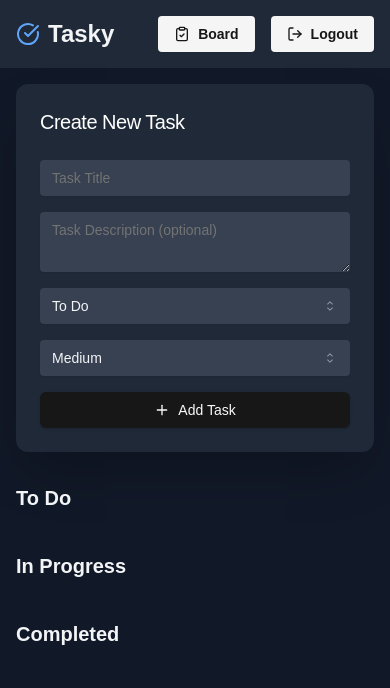
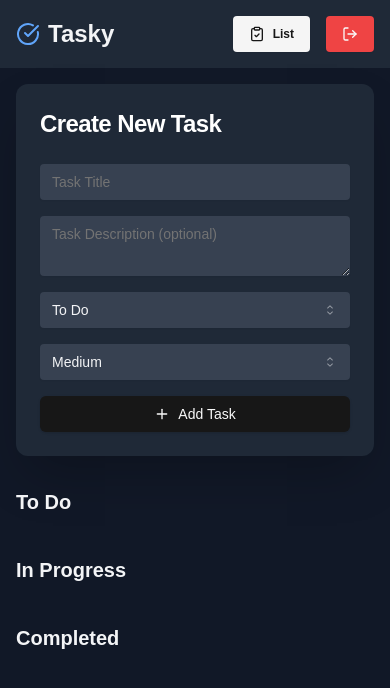
Before and after one commit to poswalsameer/tasky, a Next.js app in the folder tasky/: page /kanban-board in a window 390 px wide. Shown: the top 688 px of the page. Built offline with nearby package versions, Linux system fonts and the light colour scheme.

Commit message:
completed with the app, now next step is responsiveness

```diff
--- a/tasky/src/app/kanban-board/page.tsx
+++ b/tasky/src/app/kanban-board/page.tsx
@@ -159,7 +159,7 @@ function Page() {
         <Draggable key={task.id} draggableId={task.id.toString()} index={index}>
           {(provided) => (
             <Card
-              className="bg-gray-700 bg-opacity-40 border-none my-5 p-4 rounded-md shadow-md"
+              className="bg-gray-700 bg-opacity-40 border-none my-5 p-4 rounded-md shadow-md transition-all ease-in delay-75 hover:-translate-y-1"
               ref={provided.innerRef}
               {...provided.draggableProps}
               {...provided.dragHandleProps}
@@ -206,20 +206,19 @@ function Page() {
         <div className="container mx-auto flex gap-x-4 justify-end">
           <Button
             variant="secondary"
-            className="rounded-sm font-semibold"
+            className="rounded-sm text-xs font-bold"
             onClick={routeToTaskPage}
           >
             <ClipboardCheck className="mr-2 h-4 w-4" />
-            Board
+            List
           </Button>
 
           <Button
-            variant="secondary"
+            variant="destructive"
             className="rounded-sm font-semibold"
             onClick={handleLogout}
           >
-            <LogOut className="mr-2 h-4 w-4" />
-            Logout
+            <LogOut className=" h-4 w-4" />
           </Button>
         </div>
       </nav>
@@ -228,7 +227,7 @@ function Page() {
         {/* Create task component */}
         <Card className="mb-8 bg-gray-800 border-none shadow-2xl">
           <CardHeader>
-            <CardTitle className="text-white font-medium text-xl">
+            <CardTitle className="text-white font-bold text-2xl">
               Create New Task
             </CardTitle>
           </CardHeader>
@@ -240,7 +239,7 @@ function Page() {
                 placeholder="Task Title"
                 value={newTask.title}
                 onChange={handleInputChange}
-                className="bg-gray-700 text-gray-100 border-none rounded-sm "
+                className="bg-gray-700 text-gray-100 border-none rounded-sm transition-all ease-out delay-75 focus:bg-gray-900 "
                 required
               />
               <Textarea
@@ -248,14 +247,14 @@ function Page() {
                 placeholder="Task Description (optional)"
                 value={newTask.description}
                 onChange={handleInputChange}
-                className="bg-gray-700 text-gray-100 border-none rounded-sm"
+                className="bg-gray-700 text-gray-100 border-none rounded-sm transition-all ease-out delay-75 focus:bg-gray-900"
               />
               <Select
                 name="status"
                 value={newTask.status}
                 onValueChange={(value) => handleSelectChange("status", value)}
               >
-                <SelectTrigger className="bg-gray-700 text-gray-100 border-none rounded-sm">
+                <SelectTrigger className="bg-gray-700 text-gray-100 border-none rounded-sm focus:bg-gray-900">
                   <SelectValue placeholder="Status" />
                 </SelectTrigger>
                 <SelectContent>
@@ -269,7 +268,7 @@ function Page() {
                 value={newTask.priority}
                 onValueChange={(value) => handleSelectChange("priority", value)}
               >
-                <SelectTrigger className="bg-gray-700 text-gray-100 border-none rounded-sm">
+                <SelectTrigger className="bg-gray-700 text-gray-100 border-none rounded-sm focus:bg-gray-900">
                   <SelectValue placeholder="Priority" />
                 </SelectTrigger>
                 <SelectContent>
@@ -298,10 +297,6 @@ function Page() {
                   {provided.placeholder}
                 </div>
               )}
-              {/* <div>
-                    <h2 className="text-xl font-bold mb-4">To Do</h2>
-                    {renderTasks("To Do")}
-                </div> */}
             </Droppable>
 
             {/* IN PROGRESS TASKS */}
@@ -313,10 +308,6 @@ function Page() {
                   {provided.placeholder}
                 </div>
               )}
-              {/* <div>
-                    <h2 className="text-xl font-bold mb-4">In Progress</h2>
-                    {renderTasks("In Progress")}
-                </div> */}
             </Droppable>
 
             {/* COMPLETED TASKS */}
@@ -328,44 +319,8 @@ function Page() {
                   {provided.placeholder}
                 </div>
               )}
-              {/* <div>
-                  <h2 className="text-xl font-bold mb-4">Completed</h2>
-                  {renderTasks("Completed")}
-              </div> */}
             </Droppable>
 
-            {/* {columns.map((column) => (
-                      <div key={column.title} className="bg-gray-800 rounded-lg p-4">
-                          <h2 className="text-xl font-semibold mb-4 text-blue-300 flex items-center">
-                          <span className={`w-4 h-4 rounded-full mr-2 ${column.color}`}></span>
-                          {column.title}
-                          </h2>
-                          <div className="space-y-4">
-                          {groupedTasks[column.title].map((task) => (
-                              <Card key={task.id} className="bg-gray-700 p-4 rounded-lg shadow-md">
-                              <div className="flex justify-between items-start mb-2">
-                                  <h3 className="text-lg font-medium text-blue-200">{task.title}</h3>
-                                  <div className="flex items-center space-x-2">
-                                  <Badge className={`${priorityColors[task.priority]} hover:${priorityColors[task.priority]} rounded-sm font-semibold text-xs text-black`}>
-                                      {task.priority}
-                                  </Badge>
-                                  <Button
-                                      variant="ghost"
-                                      size="icon"
-                                      onClick={() => handleDeleteTask(task.id)}
-                                      className="h-8 w-8 text-gray-400 hover:text-red-400"
-                                  >
-                                      <Trash2 className="h-4 w-4" />
-                                      <span className="sr-only">Delete task</span>
-                                  </Button>
-                                  </div>
-                              </div>
-                              <p className="text-sm text-gray-400">{task.description}</p>
-                              </Card>
-                          ))}
-                          </div>
-                      </div>
-                      ))} */}
           </div>
         </DragDropContext>
       </main>
--- a/tasky/src/app/tasks/page.tsx
+++ b/tasky/src/app/tasks/page.tsx
@@ -6,7 +6,7 @@ import { Input } from "@/components/ui/input"
 import { Textarea } from "@/components/ui/textarea"
 import { Select, SelectContent, SelectItem, SelectTrigger, SelectValue } from "@/components/ui/select"
 import { Card, CardContent, CardHeader, CardTitle } from "@/components/ui/card";
-import { LogOut, Plus, Trash2, PencilIcon, ClipboardCheck, CheckCircle  } from "lucide-react";
+import { LogOut, Plus, Trash2, PencilIcon, ClipboardCheck, CheckCircle, Columns3  } from "lucide-react";
 import { signOut } from "next-auth/react";
 import { useRouter } from "next/navigation"
 
@@ -103,14 +103,15 @@ export default function TaskManager() {
           <div className="container mx-auto flex gap-x-4 justify-end">
 
             <Button variant="secondary"
-            className="rounded-sm font-semibold" onClick={routeToKanbanBoard}>
-              <ClipboardCheck className="mr-2 h-4 w-4" />
+            className="rounded-sm text-xs font-bold" onClick={routeToKanbanBoard}>
+              <Columns3 className="mr-2 h-4 w-4" />
               Board
             </Button>
 
-            <Button variant="secondary" className="rounded-sm font-semibold" onClick={handleLogout}>
-              <LogOut className="mr-2 h-4 w-4" />
-              Logout
+            <Button
+              variant="destructive"
+              className="rounded-sm font-semibold" onClick={handleLogout}>
+              <LogOut className="h-4 w-4" />
             </Button>
           </div>
         </nav>
@@ -121,7 +122,7 @@ export default function TaskManager() {
           {/* Create task form */}
           <Card className="mb-8 bg-gray-900 border-none shadow-2xl">
             <CardHeader>
-              <CardTitle className="text-white font-semibold text-xl">Create New Task</CardTitle>
+              <CardTitle className="text-white font-bold text-2xl">Create New Task</CardTitle>
             </CardHeader>
             <CardContent>
               <form onSubmit={handleCreateTask} className="space-y-4">
@@ -131,7 +132,7 @@ export default function TaskManager() {
                   placeholder="Task Title"
                   value={newTask.title}
                   onChange={handleInputChange}
-                  className="bg-gray-700 text-gray-100 border-none rounded-sm"
+                  className="bg-gray-700 text-gray-100 border-none rounded-sm transition-all ease-out delay-75 focus:bg-gray-950"
                   required
                 />
                 <Textarea
@@ -139,10 +140,10 @@ export default function TaskManager() {
                   placeholder="Task Description (optional)"
                   value={newTask.description}
                   onChange={handleInputChange}
-                  className="bg-gray-700 border-none text-gray-100 rounded-sm"
+                  className="bg-gray-700 border-none text-gray-100 rounded-sm transition-all ease-out delay-75 focus:bg-gray-950"
                 />
                 <Select name="status" value={newTask.status} onValueChange={(value) => handleSelectChange("status", value)}>
-                  <SelectTrigger className="bg-gray-700 text-gray-100 border-none rounded-sm">
+                  <SelectTrigger className="bg-gray-700 text-gray-100 border-none rounded-sm focus:bg-gray-950">
                     <SelectValue placeholder="Status" />
                   </SelectTrigger>
                   <SelectContent>
@@ -152,7 +153,7 @@ export default function TaskManager() {
                   </SelectContent>
                 </Select>
                 <Select name="priority" value={newTask.priority} onValueChange={(value) => handleSelectChange("priority", value)}>
-                  <SelectTrigger className="bg-gray-700 text-gray-100 border-none rounded-sm">
+                  <SelectTrigger className="bg-gray-700 text-gray-100 border-none rounded-sm focus:bg-gray-950">
                     <SelectValue placeholder="Priority" />
                   </SelectTrigger>
                   <SelectContent>
@@ -161,7 +162,9 @@ export default function TaskManager() {
                     <SelectItem value="High">High</SelectItem>
                   </SelectContent>
                 </Select>
-                <Button type="submit" className="w-full text-black bg-gray-400 hover:text-white">
+                <Button
+                  type="submit"
+                  className="w-full text-black bg-gray-400 transition-all ease-in delay-75 hover:text-white">
                   <Plus className="mr-2 h-4 w-4 font-bold " />
                   Add Task
                 </Button>
@@ -199,22 +202,15 @@ export default function TaskManager() {
 
                           <div className="flex flex-row gap-x-5">
                               <Button
-                                  variant="destructive"
-                                  className="rounded-sm h-8 w-8"
+                                  variant="ghost"
                                   size="icon"
+                                  className="h-8 w-8 text-blue-400 hover:bg-black hover:text-blue-400"
                                   onClick={() => handleDeleteTask(task.id)}
                                   aria-label={`Delete task: ${task.title}`}
                               >
-                                  <Trash2 className="h-3 w-3" />
+                                  <Trash2 className="h-4 w-4" />
                               </Button>
 
-                              {/* <Button
-                                  variant="secondary"
-                                  size="icon"
-                                  className="rounded-sm"
-                                  onClick={updateTask}>
-                                  <PencilIcon className="h-4 w-4"/>
-                              </Button> */}
                           </div>
                       </div>
                     </li>
@@ -226,56 +222,6 @@ export default function TaskManager() {
             </CardContent>
           </Card>
 
-          {/* <Dialog>
-                <DialogTrigger asChild>
-                  <Button variant="outline" size="icon" onClick={() => editTask(task)}>
-                    <PencilIcon className="h-4 w-4" />
-                  </Button>
-                </DialogTrigger>
-                <DialogContent>
-                  <DialogHeader>
-                    <DialogTitle>Edit Task</DialogTitle>
-                  </DialogHeader>
-                  <div className="space-y-4 py-4">
-                    <Input
-                      placeholder="Task name"
-                      value={editingTask?.name || ""}
-                      onChange={(e) =>
-                        setEditingTask((prev) =>
-                          prev ? { ...prev, name: e.target.value } : null
-                        )
-                      }
-                    />
-                    <Textarea
-                      placeholder="Task description"
-                      value={editingTask?.description || ""}
-                      onChange={(e) =>
-                        setEditingTask((prev) =>
-                          prev ? { ...prev, description: e.target.value } : null
-                        )
-                      }
-                    />
-                    <Select
-                      value={editingTask?.priority || "medium"}
-                      onValueChange={(value: "low" | "medium" | "high") =>
-                        setEditingTask((prev) =>
-                          prev ? { ...prev, priority: value } : null
-                        )
-                      }
-                    >
-                      <SelectTrigger>
-                        <SelectValue placeholder="Select priority" />
-                      </SelectTrigger>
-                      <SelectContent>
-                        <SelectItem value="low">Low</SelectItem>
-                        <SelectItem value="medium">Medium</SelectItem>
-                        <SelectItem value="high">High</SelectItem>
-                      </SelectContent>
-                    </Select>
-                    <Button onClick={updateTask}>Update Task</Button>
-                  </div>
-                </DialogContent>
-              </Dialog> */}
         </main>
       </div>
   )
```
